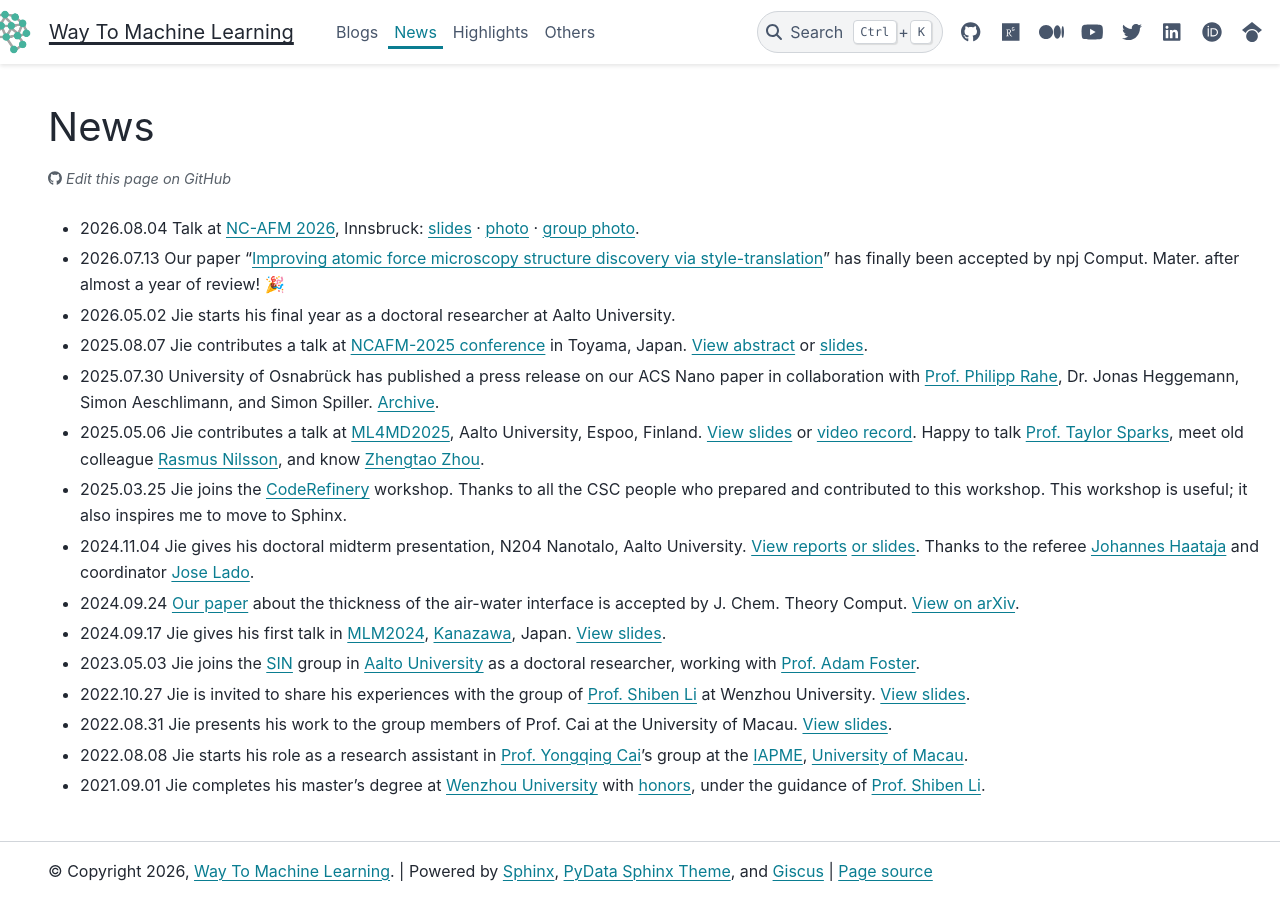
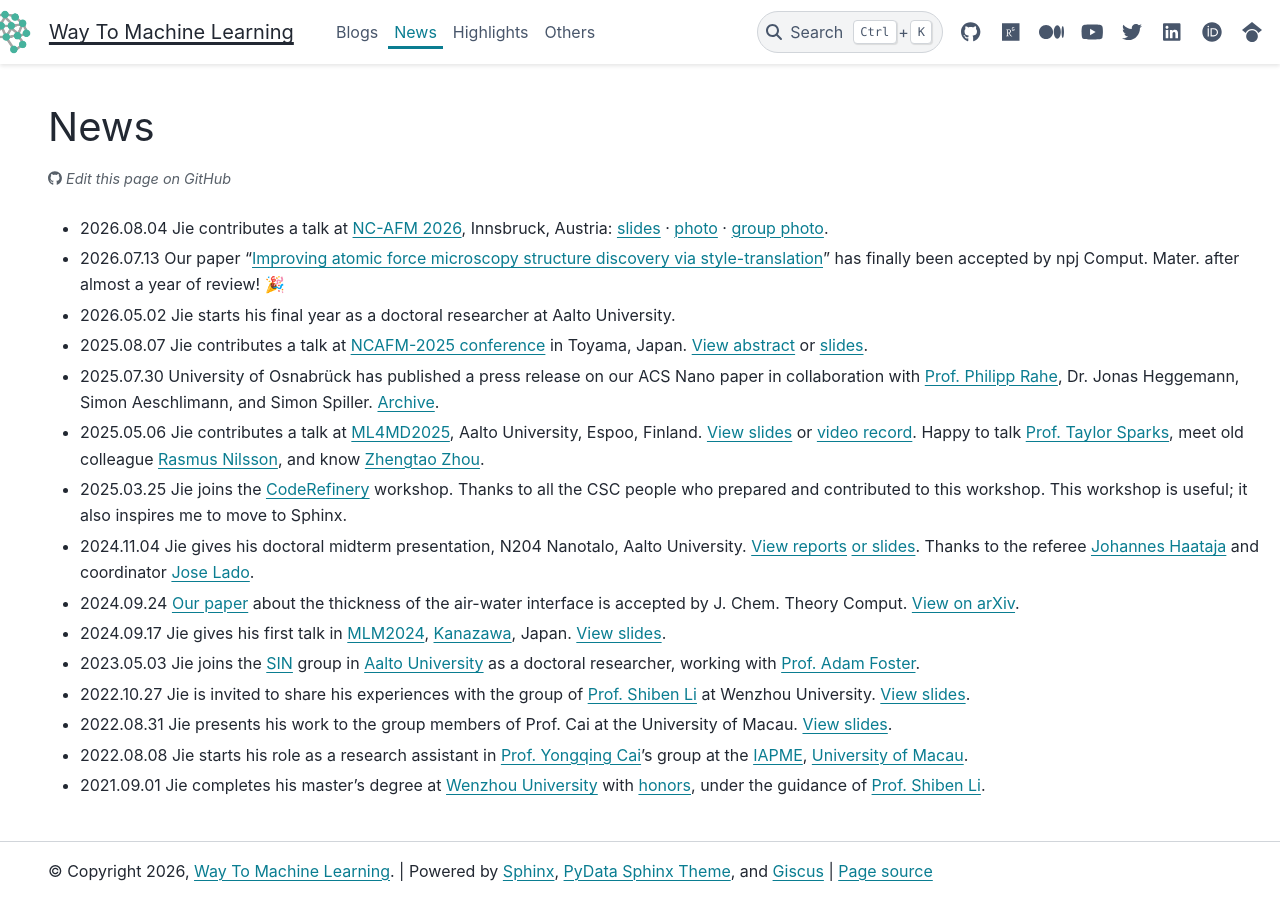
Before and after one commit to way2ml/way2ml.github.io, a Sphinx documentation site: the page built from doc/news.md, in a window 1280 px wide. Built offline with Sphinx 7.4.7 and the PyData theme 0.15.4, drawn with Linux system fonts in a browser that asks for light colours.

```diff
--- a/doc/news.md
+++ b/doc/news.md
@@ -1,5 +1,5 @@
 # News
-- 2026.08.04 Talk at [NC-AFM 2026](https://www.uibk.ac.at/en/congress/nc-afm-2026/), Innsbruck: <a href="./_static/talks/NCAFM_Jie_Huang_2026.pdf" target="_blank" rel="noopener">slides</a> · <a href="./_static/talks/NCAFM_Jie_Huang_2026_photo.jpg" target="_blank" rel="noopener">photo</a> · <a href="./_static/talks/NCAFM_Jie_Huang_2026_people.jpg" target="_blank" rel="noopener">group photo</a>.
+- 2026.08.04 Jie contributes a talk at [NC-AFM 2026](https://www.uibk.ac.at/en/congress/nc-afm-2026/), Innsbruck, Austria: <a href="./_static/talks/NCAFM_Jie_Huang_2026.pdf" target="_blank" rel="noopener">slides</a> · <a href="./_static/talks/NCAFM_Jie_Huang_2026_photo.jpg" target="_blank" rel="noopener">photo</a> · <a href="./_static/talks/NCAFM_Jie_Huang_2026_people.jpg" target="_blank" rel="noopener">group photo</a>.
 - 2026.07.13 Our paper "[Improving atomic force microscopy structure discovery via style-translation](https://doi.org/10.1038/s41524-026-02243-2)" has finally been accepted by npj Comput. Mater. after almost a year of review! 🎉
 - 2026.05.02 Jie starts his final year as a doctoral researcher at Aalto University.
 - 2025.08.07 Jie contributes a talk at [NCAFM-2025 conference](https://www.nims.go.jp/group/Nanoprobe/NC-AFM2025/Index.html) in Toyama, Japan. [View abstract](https://www.nims.go.jp/group/Nanoprobe/NC-AFM2025/Abstract/S11-2_Jie%20Huang.pdf) or [slides](https://raw.githubusercontent.com/HuangJiaLian/DataBase0/master/uploads/NCAFM_Jie_Huang.pdf).
```
